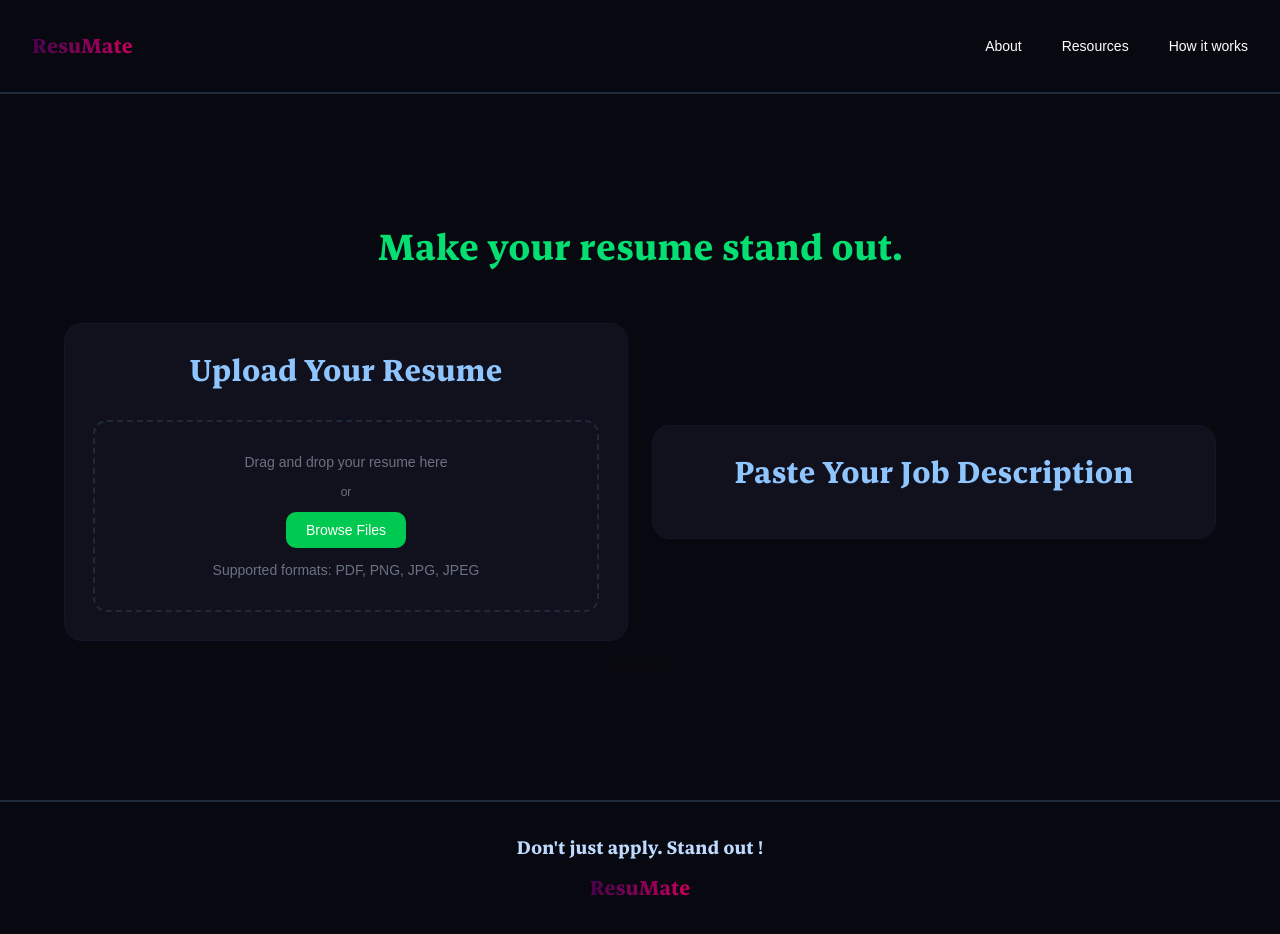
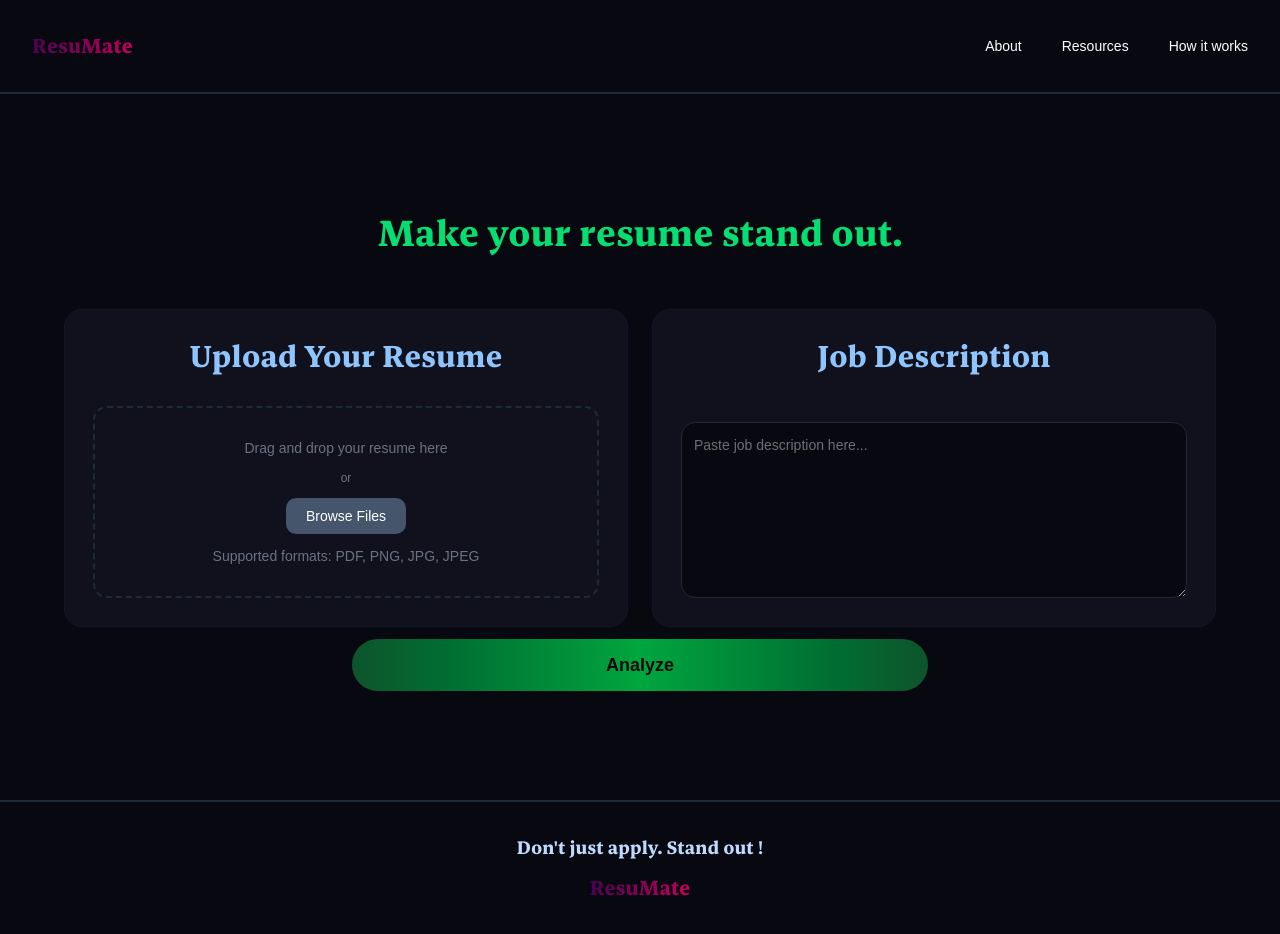
Before and after one commit to prakritimalik24/AI-Resume-Analyzer, a React app in the folder frontend/: page /home in a window 1280 px wide. Built offline with nearby package versions, Linux system fonts and the light colour scheme; the HTML template or start-up script is replaced by a standard one.

Commit message:
Add job description card and form validation

```diff
--- a/frontend/src/pages/Home.jsx
+++ b/frontend/src/pages/Home.jsx
@@ -4,8 +4,25 @@ import Footer from "../components/Footer";
 
 function Home() {
     const [resume, setResume] = useState(null);
+    const [jobDescription, setJobDescription] = useState("");
     const [isDragging, setIsDragging] = useState(false);
     const [error, setError] = useState("");
+
+    const handleSubmit = (e) => {
+        e.preventDefault();
+        if (!resume) {
+            setError("Please upload a resume.");
+            return;
+        }
+        if (!jobDescription) {
+            setError("Please enter a job description.");
+            return;
+        }
+        setError("");
+
+        console.log("Resume:", resume);
+        console.log("Job Description:", jobDescription);
+    };
 
     return(
        <div className="bg-[#080810] min-h-screen ">
@@ -24,11 +41,13 @@ function Home() {
 <div className = "w-full p-4 ">
 
 
-<form className =" w-full flex flex-col items-center justify-between gap-3">
+<form
+onSubmit = {handleSubmit}
+className =" w-full flex flex-col items-center justify-between gap-3">
 
-    <div className = "w-full flex flex-col md:flex-row items-center justify-between gap-6">
+    <div className = "w-full  flex flex-col md:flex-row items-stretch gap-6">
          {/* upload resume */}
-    <div className = "w-full md:w-1/2 bg-[#10111D] border border-gray-900 rounded-2xl p-5 sm:p-7 flex-col items-center gap-">
+    <div className = "w-full md:w-1/2 h-full md:flex-1 self-stretch bg-[#10111D] border border-gray-900 rounded-2xl p-5 sm:p-7 flex flex-col items-center gap-">
 <h2 className = "font-heading font-bold text-xl sm:text-2xl md:text-3xl text-blue-300 text-center mb-8">
     Upload Your Resume
 </h2>
@@ -57,7 +76,7 @@ onDrop={(e) => {
     <p className="text-gray-500 text-sm">Drag and drop your resume here</p>
     <p className="text-gray-500 text-xs">or</p>
 
-    <label htmlFor="resume" className="px-5 py-2 rounded-lg bg-green-500 text-white text-sm cursor-pointer hover:bg-green-600 transition-all duration-200">
+    <label htmlFor="resume" className="px-5 py-2 rounded-lg bg-slate-600 text-white text-sm cursor-pointer hover:bg-green-600 transition-all duration-200">
         Browse Files
     </label>
 
@@ -67,9 +86,7 @@ resume && (
 )
     }
 
-    {error && (
-        <p className="text-red-500 text-sm mt-2">{error}</p>
-    )}
+
 
     <input type="file"
     id="resume"
@@ -89,15 +106,26 @@ resume && (
 
 
     {/* job description */}
-    <div className = "w-full md:w-1/2 bg-[#10111D] border border-gray-900 rounded-2xl p-5 sm:p-7 flex-col items-center gap-">
-<h2 className = "font-heading font-bold text-xl sm:text-2xl md:text-3xl text-blue-300 text-center mb-5">
-    Paste Your Job Description
+    <div className = "w-full md:w-1/2 h-full md:flex-1 self-stretch bg-[#10111D] border border-gray-900 rounded-2xl p-5 sm:p-7 flex flex-col items-center gap-4">
+<h2 className = "font-heading font-bold text-xl sm:text-2xl md:text-3xl text-blue-300 text-center mb-8">
+    Job Description
 </h2>
 
+     <textarea
+     value={jobDescription}
+    onChange={(e) => setJobDescription(e.target.value)}
+    className="w-full min-h-44 bg-[#080810]  border border-gray-800 rounded-xl p-3 text-gray-300 text-sm   transition-all duration-200 "
+    placeholder="Paste job description here..."
+    ></textarea>
     </div>
     </div>
+    {error && (
+        <p className="text-red-500 text-sm mt-2">{error}</p>
+    )}
 
-    <button type="submit"
+    <button
+    className = "bg-gradient-to-r from-green-900 via-green-600 to-green-900 font-bold text-lg hover:scale-110 hover:text-white transition-all duration-200 w-1/2 cursor-pointer p-3 rounded-full "
+     type="submit"
     >Analyze</button>
 
       </form>
```
